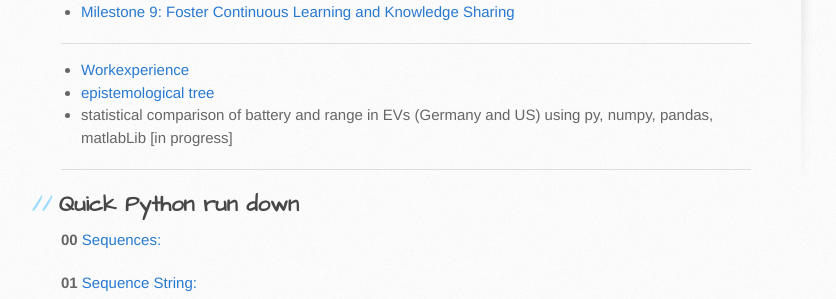
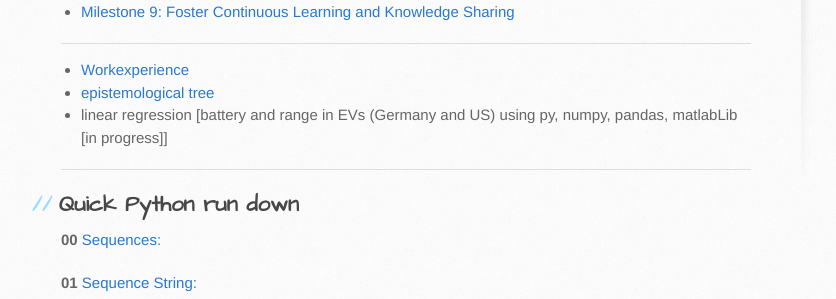
Before and after one commit to trumpfheller/trumpfheller.github.io, a Jekyll site: the page built from index.md, in a window 1280 px wide and 900 px high, scrolled down 394 px. Shown: the part 154-453 px from the top of the window, without its empty margins (99-935 px from the left). Built offline with Jekyll 4.4.1, drawn with Linux system fonts in a browser that asks for light colours.

Commit message:
Update index.md

```diff
--- a/index.md
+++ b/index.md
@@ -22,7 +22,7 @@ layout: default
 
 - [Workexperience](https://sciustechnologia.github.io/)
 - [epistemological tree](epistemologicalTree.html)
-- statistical comparison of battery and range in EVs (Germany and US) using py, numpy, pandas, matlabLib [in progress]
+- linear regression [battery and range in EVs (Germany and US) using py, numpy, pandas, matlabLib [in progress]]
 
 
 ---
```
